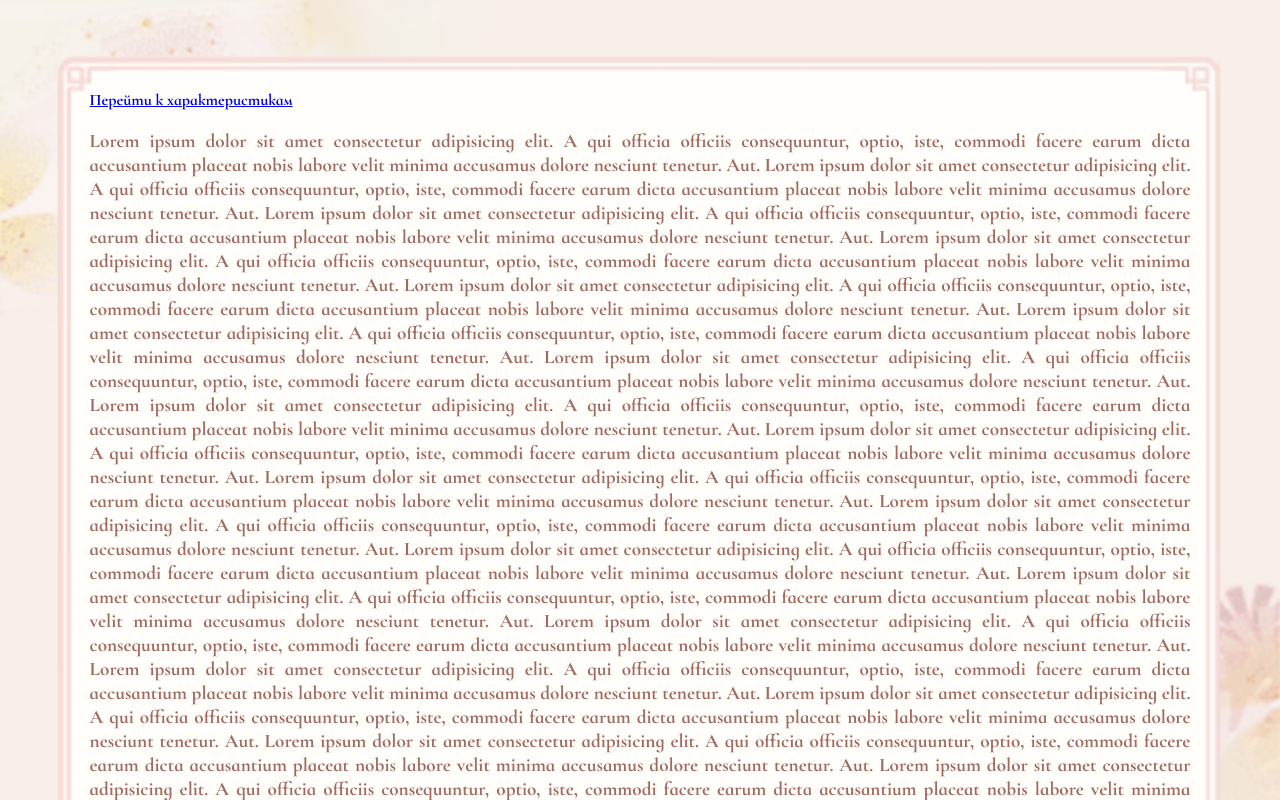
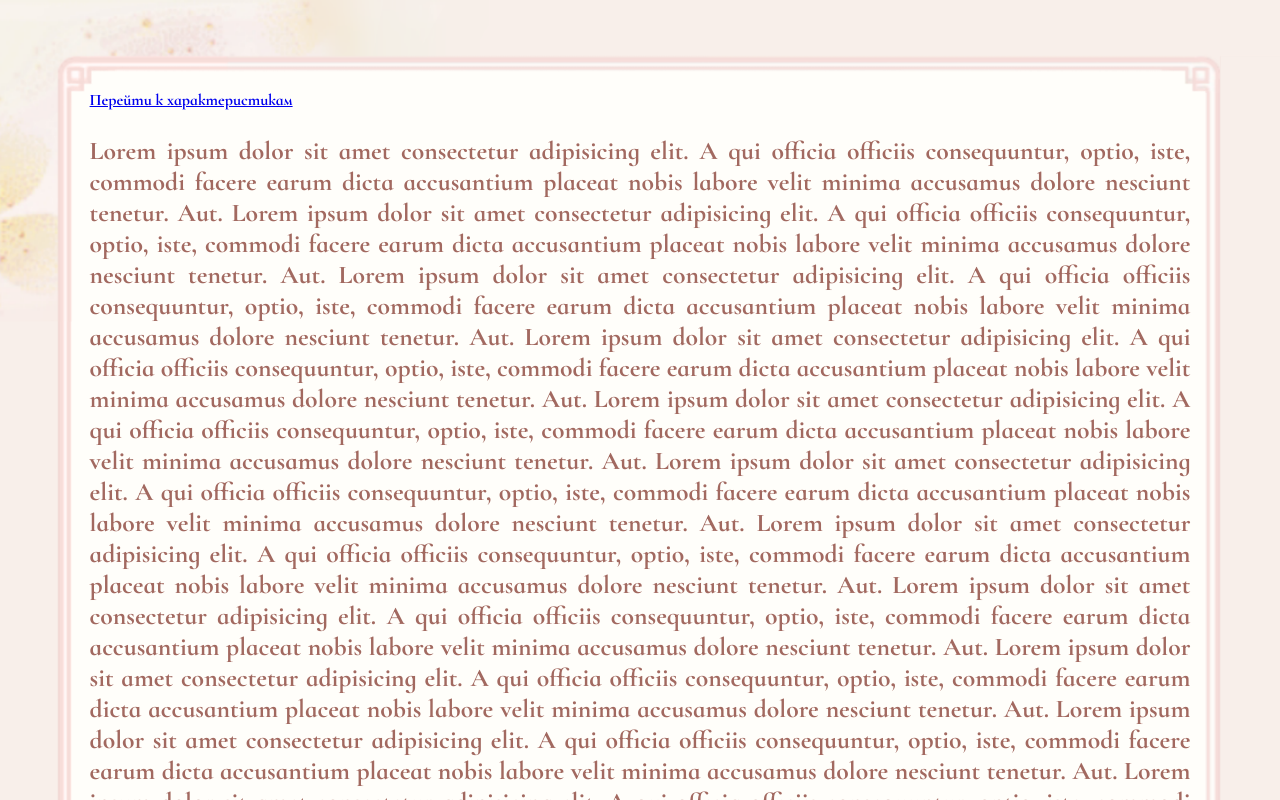
Before and after one commit to Rebel-Jasper/guide, a plain HTML site: page index.html in a window 1280 px wide. Shown: the top 800 px of the page. Drawn offline with Linux system fonts and the light colour scheme.

Commit message:
Update style.css

```diff
--- a/style.css
+++ b/style.css
@@ -18,7 +18,7 @@ body {
 }
 
 p {
-    font-size: 1.5dvw;
+    font-size: 2dvw;
 }
 
 li {
```
